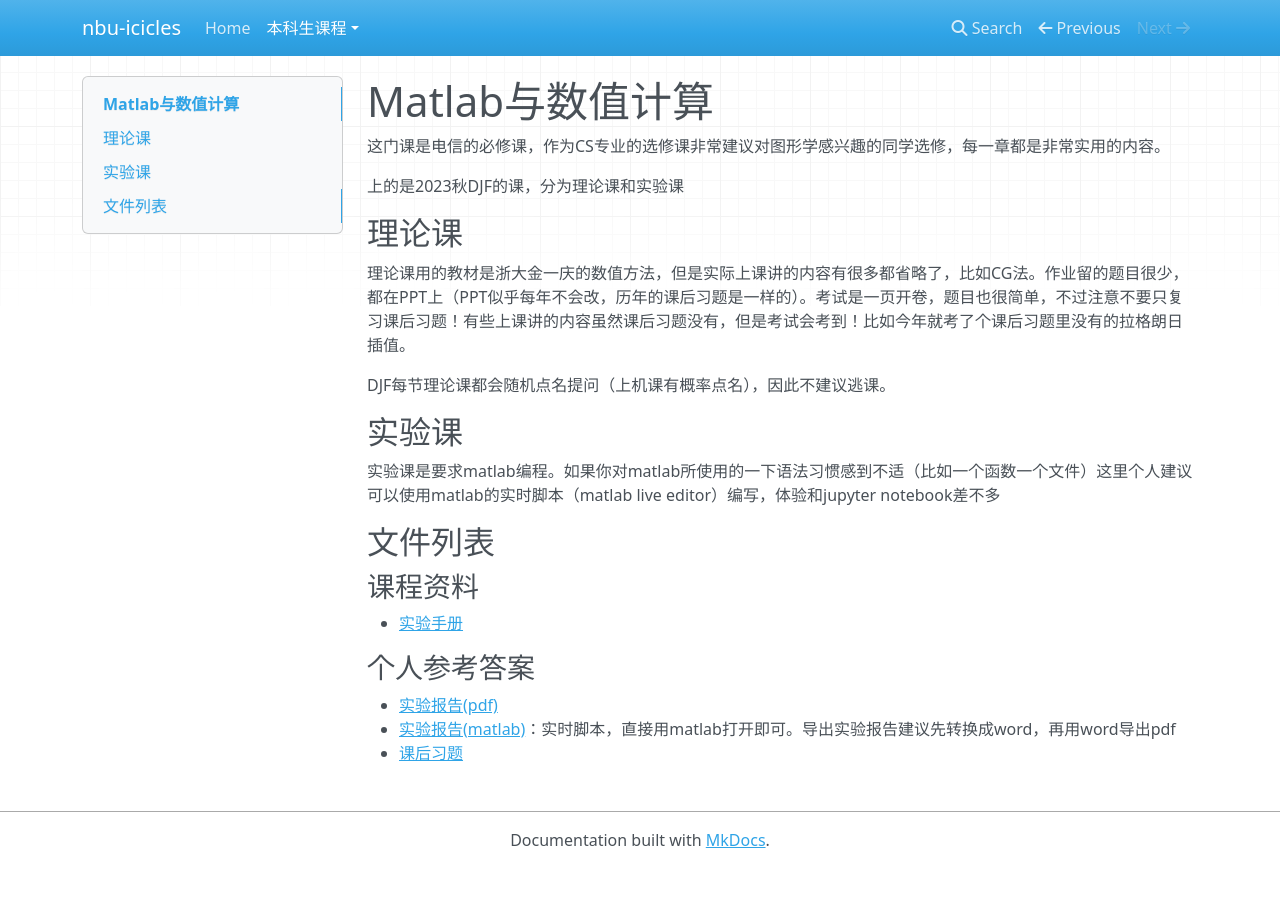
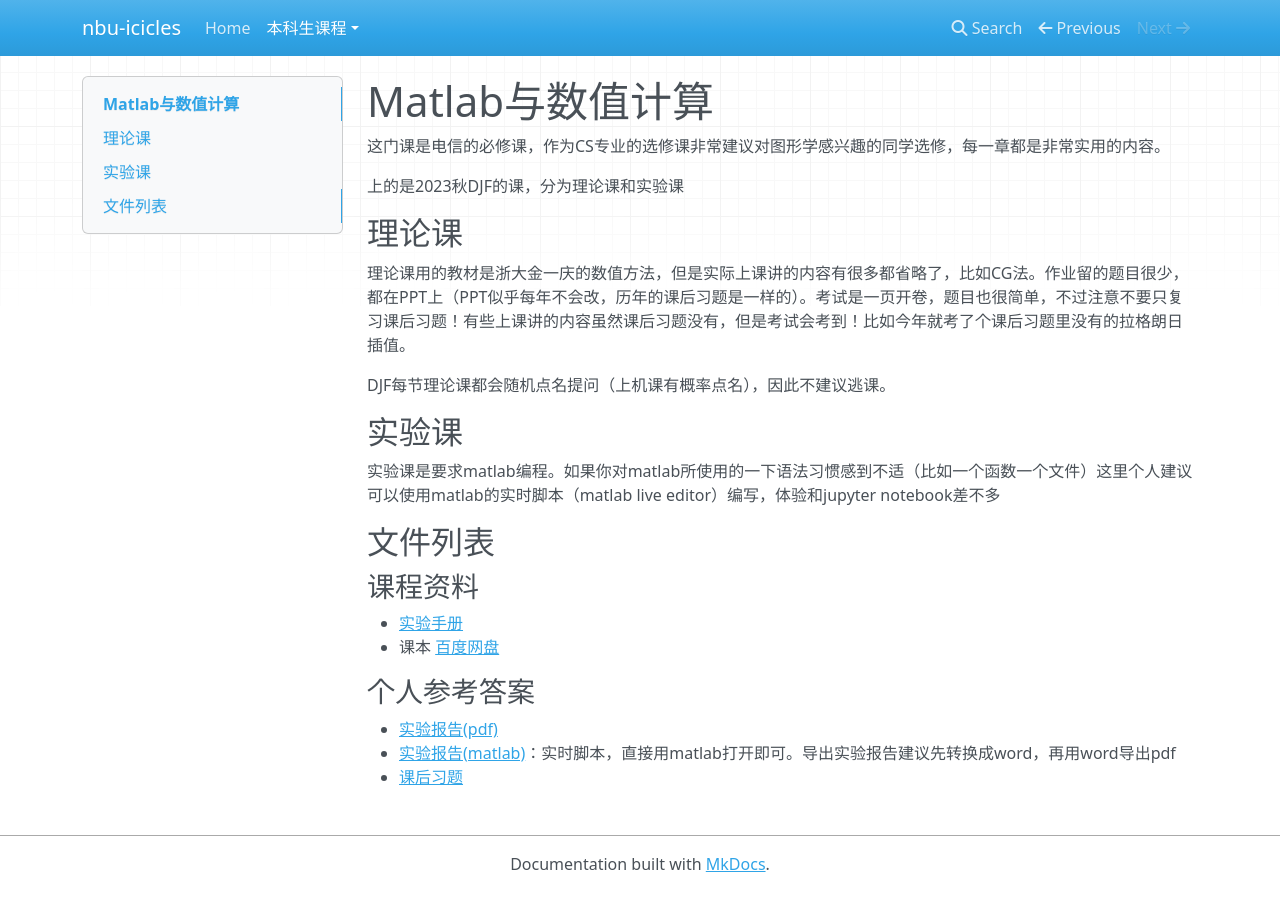
Before and after one commit to NBUComputerRepairClub/nbu-icicles, an MkDocs documentation site: the page built from docs/数值计算/readme.md, in a window 1280 px wide. Built offline with MkDocs 1.6.1, drawn with Linux system fonts in a browser that asks for light colours; nearby versions of some CDN libraries.

Commit message:
feat: 更新数值分析课程内容

```diff
--- a/docs/数值计算/readme.md
+++ b/docs/数值计算/readme.md
@@ -20,6 +20,7 @@ DJF每节理论课都会随机点名提问（上机课有概率点名），因
 ### 课程资料
 
 - [实验手册](MATLAB实验手册.pdf)
+- 课本 [百度网盘](https://pan.baidu.com/s/1dhOEYK2pXsYBk-Bldh32dA?pwd=mdu4)
 
 ### 个人参考答案
 
```
